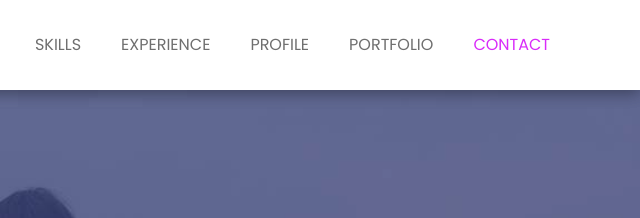
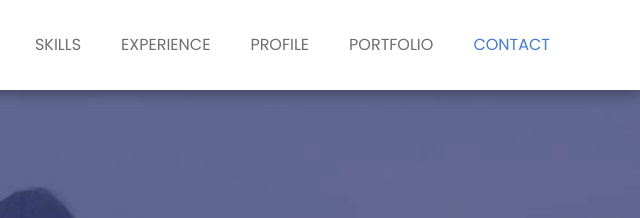
Before and after one commit to Gilmorecollins/Responsive-Portfolio-2.2, a plain HTML site: page index.html in a window 1280 px wide. Shown: the top 218 px of the page, 640-1280 px from the left. Drawn offline with nearby package versions, Linux system fonts and the light colour scheme; some packages are replaced by stand-ins of ours; a script that the page names is missing.

Commit message:
Section update

```diff
--- a/assets/css/style.css
+++ b/assets/css/style.css
@@ -139,7 +139,7 @@ nav.navbar.bootsnav ul.nav > li > a {
     transition: 0.3s linear;
 }
 nav.navbar.bootsnav ul.nav > li > a {padding: 35px 20px;}
-nav.navbar.bootsnav ul.nav > li > a:hover,nav.navbar.bootsnav ul.nav > li > a:focus,nav.navbar.bootsnav ul.nav > li.active>a{color: #d92cf9;}
+nav.navbar.bootsnav ul.nav > li > a:hover,nav.navbar.bootsnav ul.nav > li > a:focus,nav.navbar.bootsnav ul.nav > li.active>a{color: #4379E1;}
 
 nav.navbar.bootsnav ul.nav > li.dropdown > a.dropdown-toggle:after {
     content: "";
```
